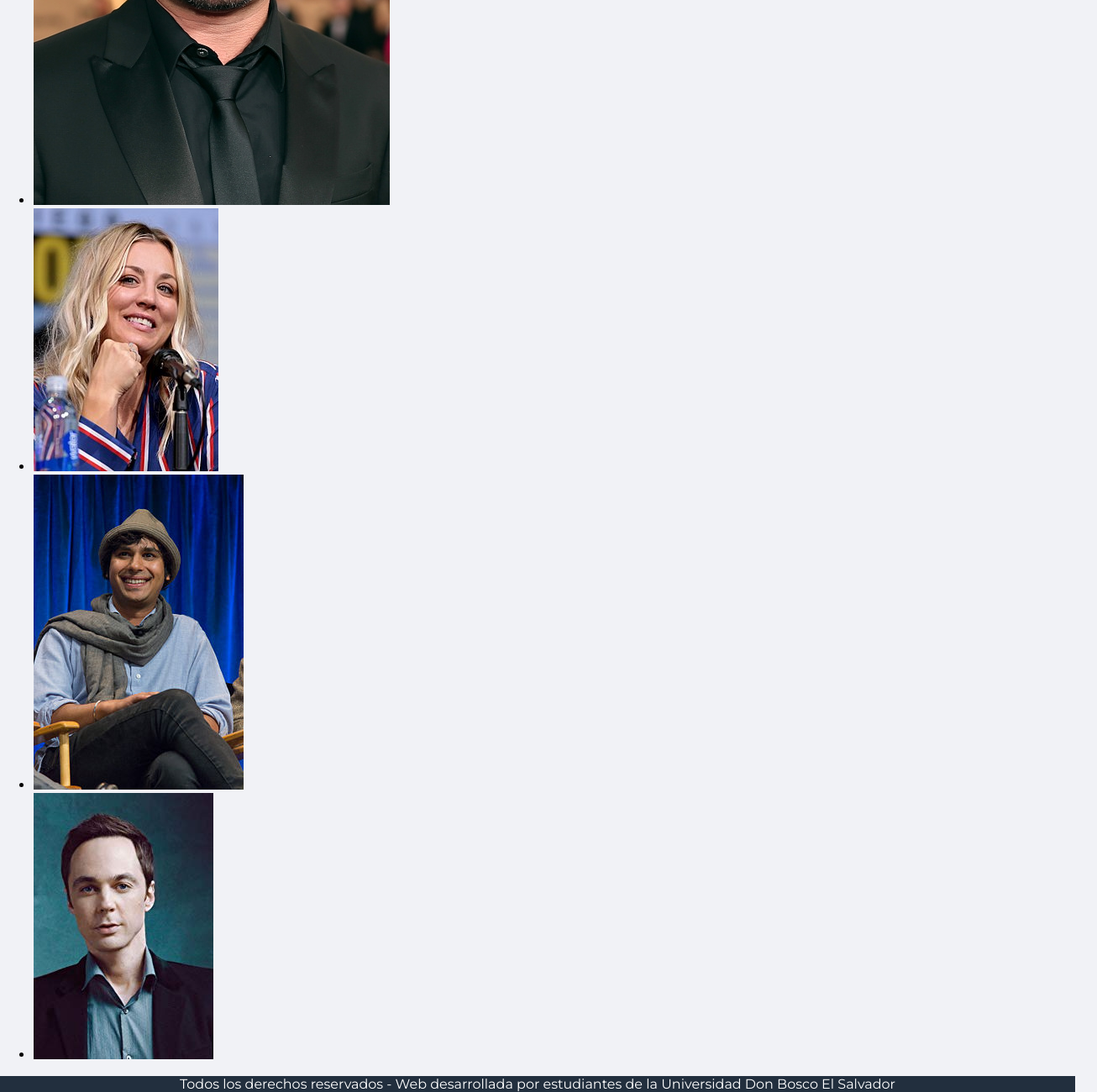
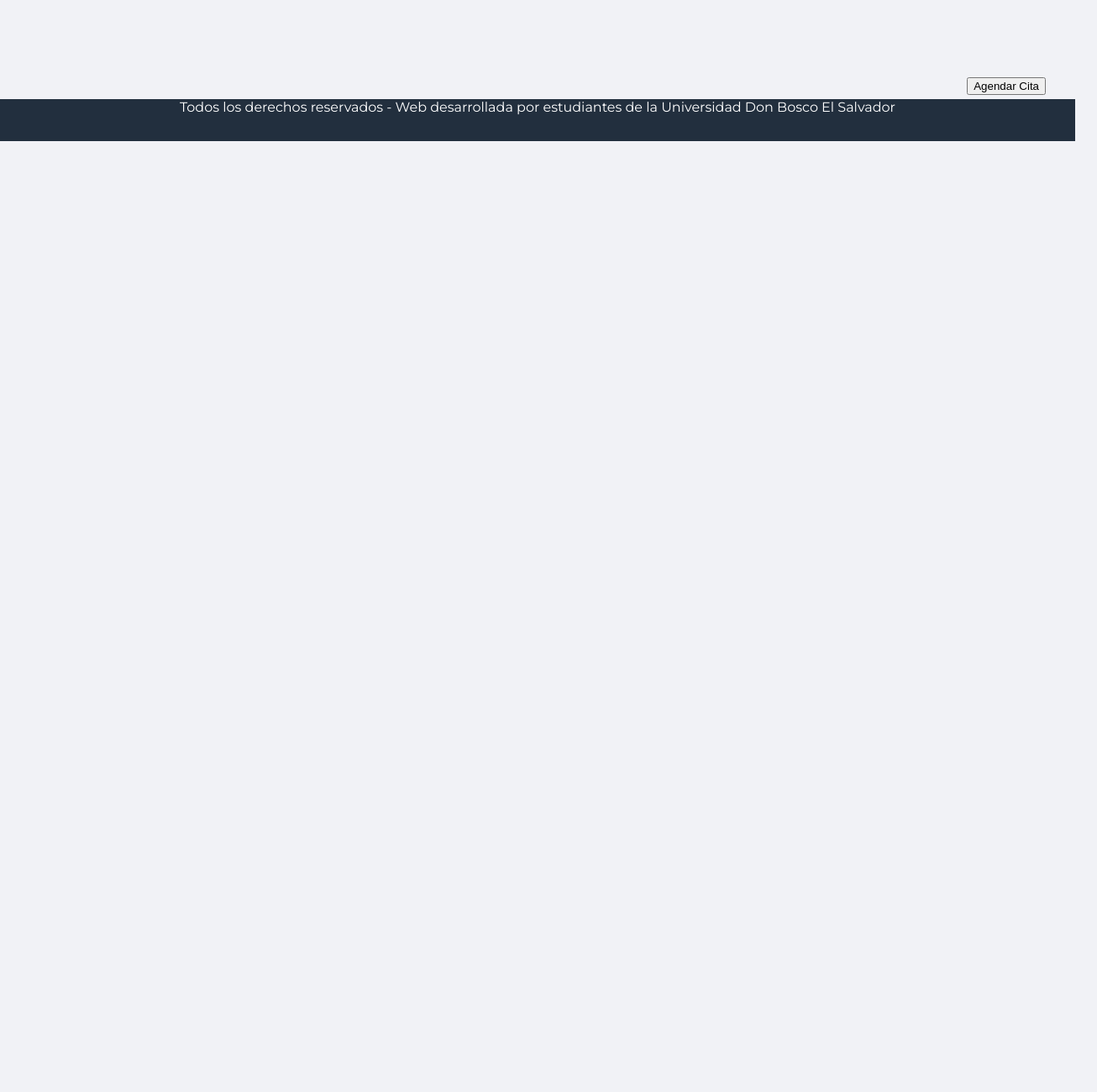
Before and after one commit to JosuRivas/Hospital-Alan-Turing, a plain HTML site: page Inicio/Servicios.html in a window 1280 px wide. Shown: the part 934-2234 px from the top of the page at 84% size, 1306 px wide, since content can reach past the window. After the commit the page ends 1102 px from the top, so only its background shows below. Drawn offline with Linux system fonts and the light colour scheme; a script that the page names is missing.

Commit message:
Cambios a servicios

```diff
--- a/Inicio/Servicios.html
+++ b/Inicio/Servicios.html
@@ -176,22 +176,6 @@
                 </footer>
             </div>
 
-               <ul>
-                   <li><a href="https://www.facebook.com"><img src="img/leonard.jpg"></a></li>
-                   <li><img src="img/penny.jpg"></li>
-                   <li><img src="img/Raj.jpg"></li>
-                   <li><img src="img/sheldon.jpg"></li>
-               </ul>
-
-
-                    <!--footer-->
-                    <footer class="pie-pagina">
-                        Todos los derechos reservados - Web desarrollada por estudiantes de la Universidad Don Bosco El Salvador
-                    </footer>
-
-
-            </div>
-
 
         </div>
     </body>
--- a/Inicio/css/Servicios.css
+++ b/Inicio/css/Servicios.css
@@ -169,14 +169,6 @@ a {
 
 /*Para el pie de pagina*/
 
-
-.pie-pagina{
-  text-align: center;
-  background: #222f3e;
-  color: #fff;
-
-
-
 .pie-pagina {
     text-align: center;
     background: #222f3e;
@@ -212,11 +204,6 @@ a {
 .slider li {
     width: 100%;
     list-style: none;
-
-.slider img{
-  width: 100%;
-
-
 }
 .slider img {
     width: 100%;
```
